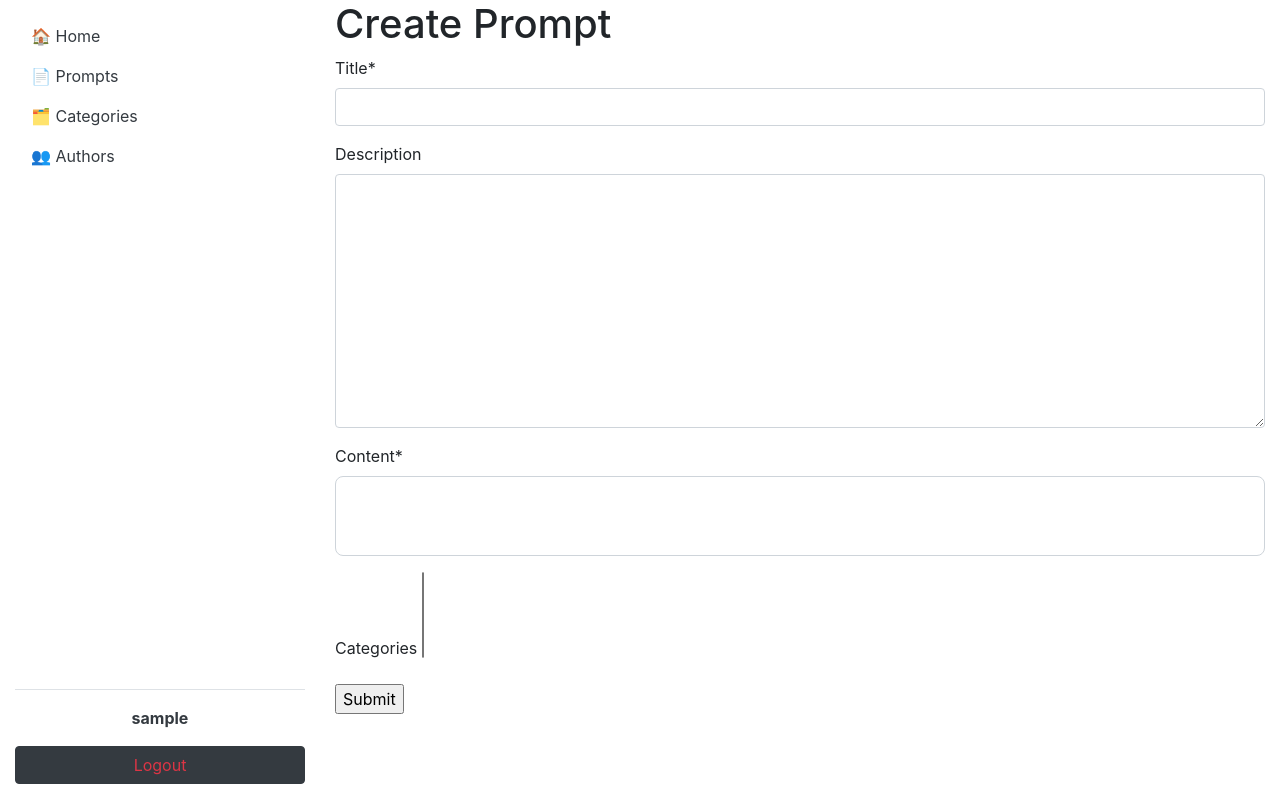
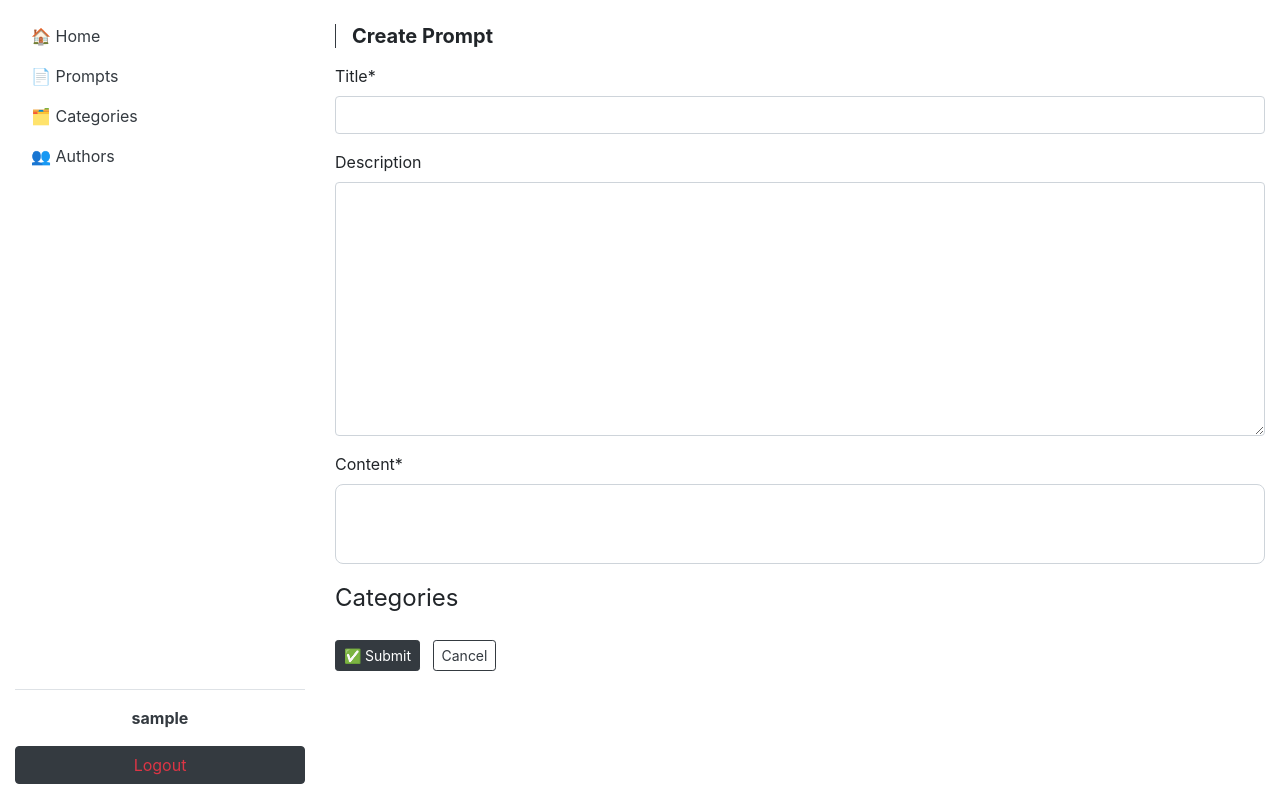
Before and after one commit to AntoniTS999/PromptHub, a Django app: page /prompts/create/ in a window 1280 px wide. Run offline with Django 5.2, Linux system fonts and the light colour scheme; the visitor is signed in with stand-in values (Sample User, id 1); data that the repository does not hold is empty; some libraries are stand-ins or nearby versions.

Commit message:
Added CheckboxSelectMultiple for PromptCreateForm, also changed logic for author, instead of create author - users could register or login, register link moved to sidebar

```diff
--- a/prompts/forms.py
+++ b/prompts/forms.py
@@ -1,5 +1,4 @@
 from django import forms
-from django.contrib.auth import get_user_model
 from django.contrib.auth.forms import UserCreationForm
 from django.core.exceptions import ValidationError
 
@@ -39,9 +38,12 @@ class AuthorCreationForm(UserCreationForm):
         fields = UserCreationForm.Meta.fields + ("first_name", "last_name", "email", "display_name")
 
 class PromptCreateForm(forms.ModelForm):
+    categories = forms.ModelMultipleChoiceField(queryset=Category.objects.all(), required=False,
+                                                widget=forms.CheckboxSelectMultiple)
     class Meta:
         model = Prompt
         fields = ("title", "description", "content", "categories")
+
 
 
 class CommentForm(forms.ModelForm):
--- a/prompts/views.py
+++ b/prompts/views.py
@@ -80,11 +80,6 @@ class PromptDetailView(generic.DetailView):
         return render(request, "prompts/prompt_detail.html", context=context)
 
 
-
-
-
-
-
 class PromptCreateView(LoginRequiredMixin,generic.CreateView):
     model = Prompt
     form_class = PromptCreateForm
@@ -106,7 +101,7 @@ class PromptDeleteView(LoginRequiredMixin,generic.DeleteView):
 
 
 
-class AuthorListView(LoginRequiredMixin,generic.ListView):
+class AuthorListView(generic.ListView):
     model = Author
     paginate_by = 2
 
@@ -131,7 +126,7 @@ class AuthorListView(LoginRequiredMixin,generic.ListView):
 class AuthorDetailView(generic.DetailView):
     model = Author
 
-class AuthorCreateView(LoginRequiredMixin,generic.CreateView):
+class AuthorCreateView(generic.CreateView):
     model = Author
     form_class = AuthorCreationForm
     success_url = reverse_lazy("prompts:author-list")
--- a/templates/includes/sidebar.html
+++ b/templates/includes/sidebar.html
@@ -23,7 +23,9 @@
       <button class="text-danger btn btn-dark w-100" type="submit">Logout</button>
       </form>
     {% else %}
-      <a href="{% url 'login' %}?next={{ request.path }}" class="nav-link text-danger btn btn-dark">Login</a>
+      <a href="{% url 'login' %}?next={{ request.path }}" class="btn btn-dark btn-sm">Login</a>
+<span class="text-muted mx-1">or</span>
+<a href="{% url 'prompts:author-create' %}" class="btn btn-outline-dark btn-sm">Register</a>
     {% endif %}
   </div>
 </div>
--- a/templates/prompts/author_form.html
+++ b/templates/prompts/author_form.html
@@ -2,7 +2,7 @@
 {% load crispy_forms_filters %}
 
 {% block content %}
-	<h1>{{ object|yesno:"Update,Create" }} Author</h1>
+	<h1>{{ object|yesno:"Update,Register" }} Author</h1>
   <form action="" method="post" novalidate>
   {% csrf_token %}
   {{ form|crispy }}
--- a/templates/prompts/author_list.html
+++ b/templates/prompts/author_list.html
@@ -2,9 +2,7 @@
 {% load crispy_forms_filters %}
 
 {% block content %}
-	<h1>Authors:
-    <a class="btn btn-dark m-2" style="float: right" href="{% url 'prompts:author-create' %}">add new Author</a>
-  </h1>
+	<h1>Authors: </h1>
   <form class="form-inline" action="">
     {% csrf_token %}
     {{ search_form|crispy }}
--- a/templates/prompts/prompt_detail.html
+++ b/templates/prompts/prompt_detail.html
@@ -54,8 +54,10 @@
 
     <p class="small text-secondary font-weight-bold">{{ comment.content }}</p>
 
-{% if user.is_authenticated and comment.user.id == user.id or user.is_superuser %}
+{% if user.is_authenticated and comment.user.id == user.id %}
   <a class="btn btn-outline-dark btn-sm" href="{% url 'prompts:comment-update' pk=comment.id %}">✏️ Edit</a>
+  {% endif %}
+  {% if user.is_authenticated and comment.user.id == user.id or user.is_superuser %}
   <a class="btn btn-outline-danger btn-sm ml-1" style="opacity: 0.7;" href="{% url 'prompts:comment-delete' pk=comment.id %}">🗑️ Delete</a>
 {% endif %}
 
--- a/templates/prompts/prompt_form.html
+++ b/templates/prompts/prompt_form.html
@@ -2,10 +2,17 @@
 {% load crispy_forms_filters %}
 
 {% block content %}
-  <h1>{{ object|yesno:"Update,Create" }} Prompt</h1>
-  <form action="" method="post" novalidate>
-  {% csrf_token %}
+<div class="mt-4">
+  <h5 class="font-weight-bold border-left border-dark pl-3">
+    {{ object|yesno:"Update,Create" }} Prompt
+  </h5>
+
+  <form action="" method="post" novalidate class="mt-3 mb-3">
+    {% csrf_token %}
     {{ form|crispy }}
-    <input type="submit" value="Submit">
+    <input class="btn btn-dark btn-sm" type="submit" value="✅ Submit">
+    {% url 'prompts:prompt-list' as prompts %}
+    <a class="btn btn-outline-dark btn-sm ml-2" href="{{ next|default:prompts }}">Cancel</a>
   </form>
+</div>
 {% endblock %}
```
